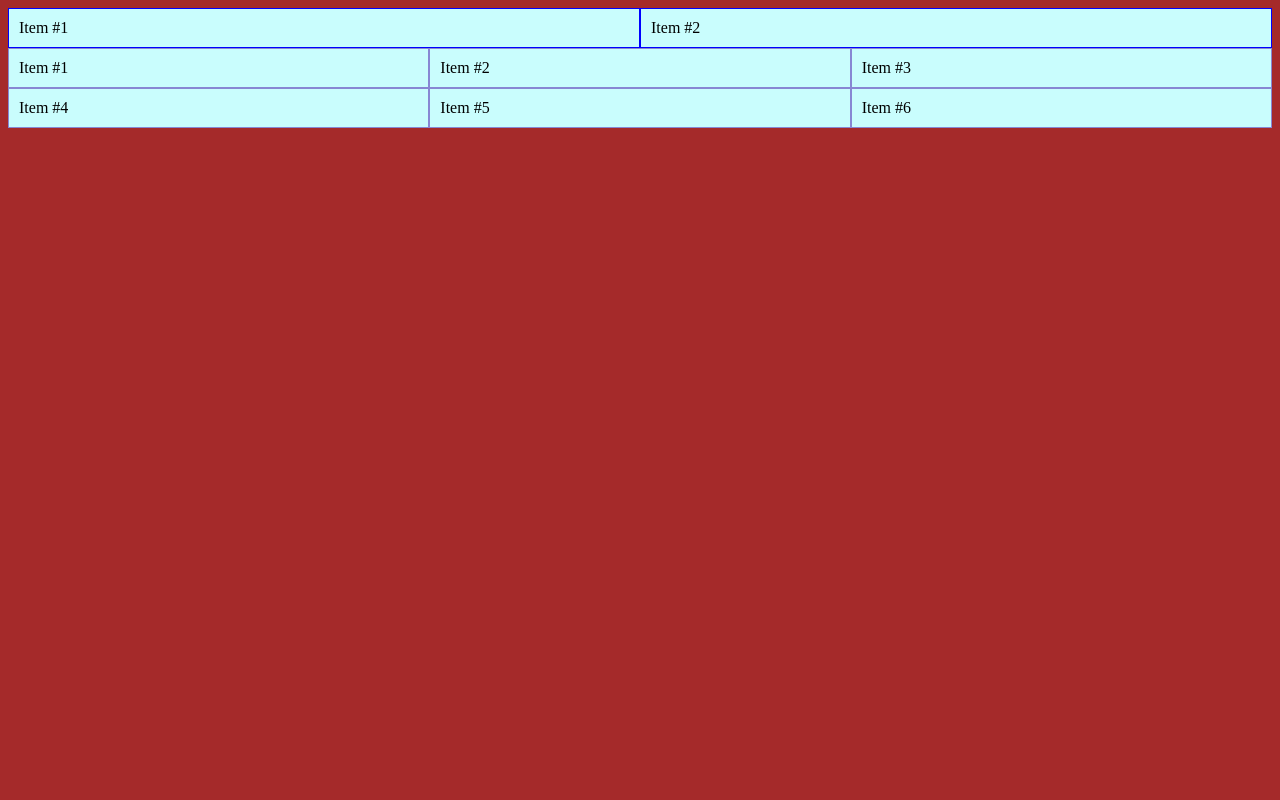
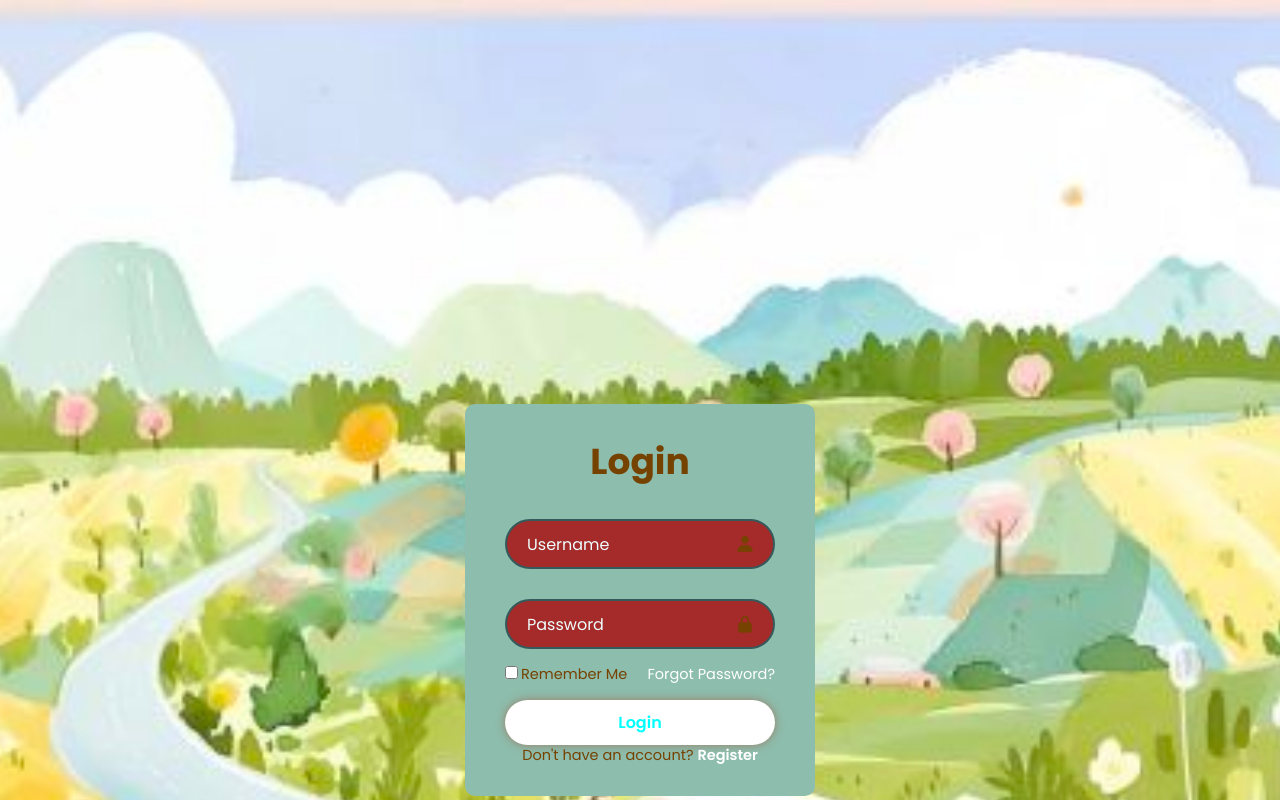
Before and after one commit to kocies/Lab3, a plain HTML site: page index.html in a window 1280 px wide. Shown: the top 800 px of the page. Drawn offline with nearby package versions, Linux system fonts and the light colour scheme.

Commit message:
Add files via upload

```diff
--- /dev/null
+++ b/index.css
@@ -0,0 +1,114 @@
+@import url("https://fonts.googleapis.com/css2?family=Poppins:wght@300;400;500;600;700;800;900&display=swap");
+
+*{
+    margin: 0;
+    padding: 0;
+    box-sizing: border-box;
+    font-family: "Poppins", sans-serif;
+}
+
+body {
+    display: flex;
+    justify-content: center;
+    align-items: center;
+    min-height: 150vh;
+    background: url('123..jpg') no-repeat;
+    background-size: cover;
+    background-position: center;
+}
+
+.wrapper {
+    width: 350px;
+    background: rgb(141, 189, 173);
+    color: rgb(117, 66, 0);
+    border-radius: 10px;
+    padding: 30px 40px;
+}
+.wrapper h1 {
+    font-size: 36px;
+    text-align: center;
+}
+
+.wrapper .input-box {
+    position: relative;
+    width: 100%;
+    height: 50px;
+    margin: 30px 0;
+}
+
+.input-box input {
+    width: 100%;
+    height: 100%;
+    background-color: brown;
+    border: none;
+    outline: none;
+    border: 2px solid rgb(52, 90, 91);
+    border-radius: 40px;
+    font-size: 16px;
+    color: azure;
+    padding: 20px 45px 20px 20px;
+}
+
+.input-box input::placeholder {
+    color: azure;
+}
+
+.input-box i {
+    position: absolute;
+    right: 20px;
+    top: 50%;
+    transform: translateY(-50%);
+    font-size: 20px;
+}
+
+.wrapper .remember-forgot {
+    display: flex;
+    justify-content: space-between;
+    font-size: 14.5px;
+    margin: -15px 0 15px;
+}
+
+.remember-forgot label input {
+    accent-color: #fff;
+    margin-right: 3px;
+}
+
+.remember-forgot a {
+    color: #fff;
+    text-decoration: none;
+}
+
+.remember-forgot a:hover {
+    text-decoration: underline;
+}
+
+.wrapper .btn {
+    width: 100%;
+    height: 45px;
+    background: #fff;
+    border: none;
+    outline: none;
+    border-radius: 40px;
+    box-shadow: 0 0 10px rgb(155, 124, 101);
+    cursor: pointer;
+    font-size: 16px;
+    color: aqua;
+    font-weight: 600;
+}
+
+.wrapper .register-link {
+    font-size: 14.5px;
+    text-align: center;
+    margin-top: 20px 0 15px;
+
+}
+
+.register-link p a {
+    color: #fff;
+    text-decoration: none;
+    font-weight: 600;
+}
+
+.register-link p a:hover {
+    text-decoration: underline;
+}
--- a/index.html
+++ b/index.html
@@ -3,21 +3,32 @@
 <head>
     <meta charset="UTF-8">
     <meta name="viewport" content="width=device-width, initial-scale=1.0">
-    <title>Document</title>
-    <link rel="stylesheet" href="style.css">
+    <title>Login</title>
+    <link rel="stylesheet" href="index.css">
+    <link href='https://unpkg.com/boxicons@2.1.4/css/boxicons.min.css' rel='stylesheet'>
 </head>
 <body>
-    <div class="container">
-        <div class="item">Item #1</div>
-        <div class="item">Item #2</div>
-    </div>
-    <div class="grid-container">
-        <div class="item">Item #1</div>
-        <div class="item">Item #2</div>
-        <div class="item">Item #3</div>
-        <div class="item">Item #4</div>
-        <div class="item">Item #5</div>
-        <div class="item">Item #6</div>
+    <div class="wrapper">
+        <form action="">
+            <h1>Login</h1>
+            <div class="input-box">
+                <input type="text" placeholder="Username" required>
+                <i class='bx bxs-user'></i>
+            </div>
+            <div class="input-box">
+                <input type="password" placeholder="Password" required>
+                <i class='bx bxs-lock-alt' ></i>
+            </div>
+
+            <div class="remember-forgot">
+                <label><input type="checkbox">Remember Me</label>
+                <a href="#">Forgot Password?</a>
+            </div>
+            <button type="submit" class="btn">Login</button>
+            <div class="register-link">
+                <p>Don't have an account? <a href="register.html">Register</a></p>
+            </div>
+        </form>
     </div>
 </body>
 </html>
```
Also changed, not shown: 123..jpg (added).
